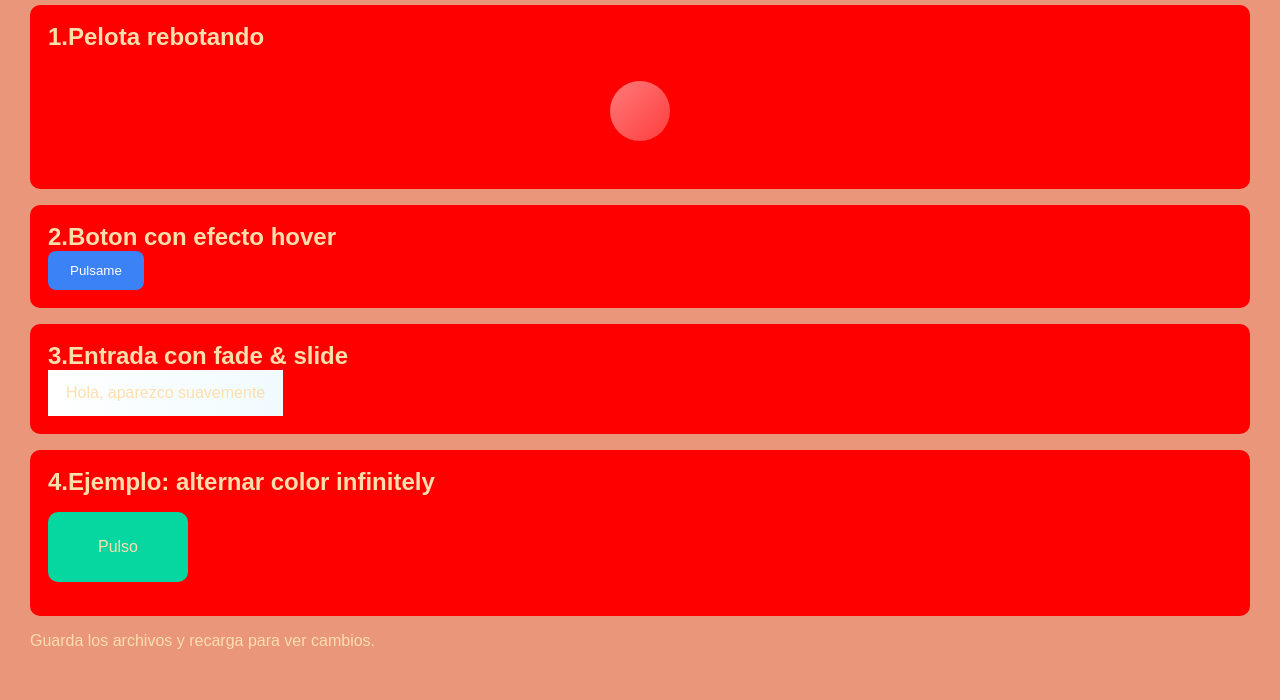
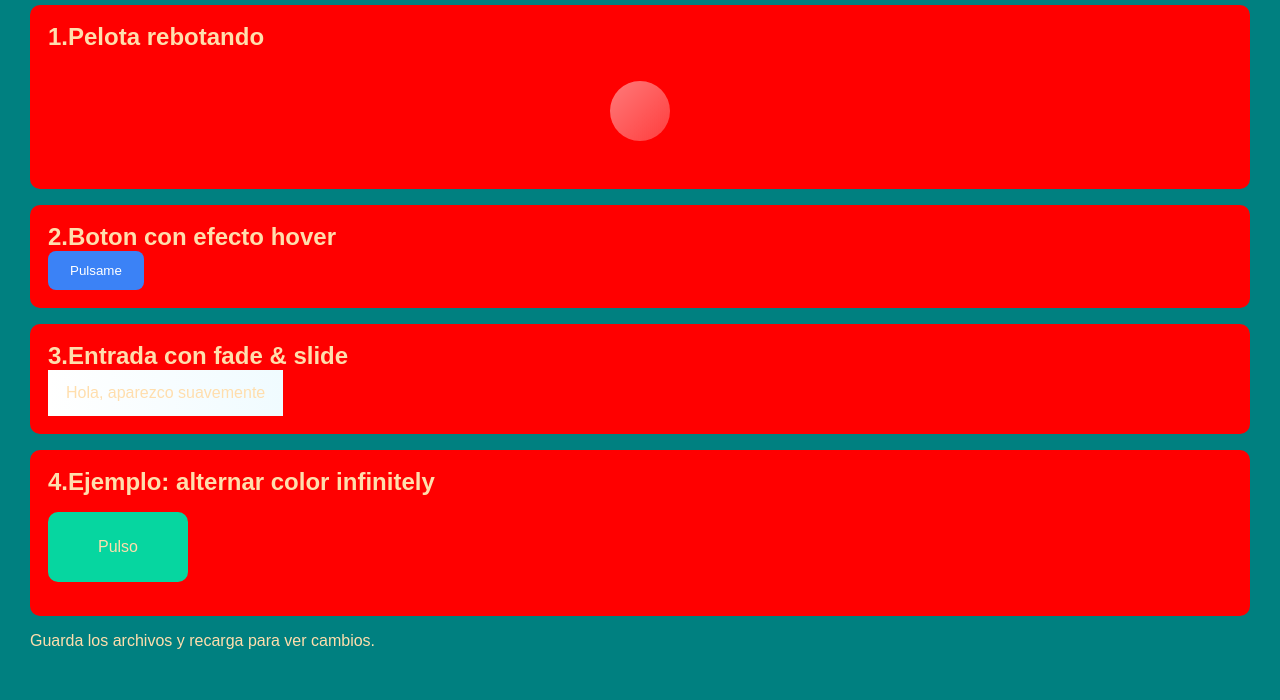
Before and after one commit to geroxtx/Jejeje.com, a plain HTML site: page index.html in a window 1280 px wide. Shown: the part 100-800 px from the top of the page. Drawn offline with Linux system fonts and the light colour scheme.

Commit message:
Update styles.css

```diff
--- a/css/styles.css
+++ b/css/styles.css
@@ -1,7 +1,7 @@
 /* Reset simple */
 * {box-sizing: border-box;margin: 0; padding: 0; font-family: Arial, sans-serif;}
 
-body {padding: 30px; background: #E9967A; color: #FFDEAD;}
+body {padding: 30px; background: #008080; color: #FFDEAD;}
 
 header h1 {margin-bottom: 20px;}
 
@@ -60,4 +60,5 @@ header h1 {margin-bottom: 20px;}
   0%{background: #ffd166;}
   50%{background: #06d6a0;}
   100%{background: #ffd166;}
+
 }
```
